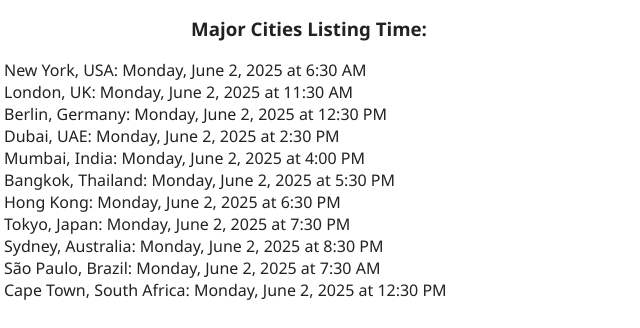
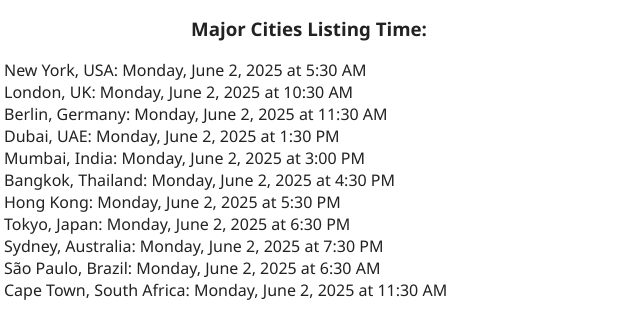
Before and after one commit to itsmesatyavir/listing, a plain HTML site: page index.html in a window 1280 px wide. Shown: the part 338-666 px from the top of the page, 331-971 px from the left. Drawn offline with Linux system fonts and the light colour scheme.

Commit message:
Update index.html

```diff
--- a/index.html
+++ b/index.html
@@ -88,7 +88,7 @@
   </div>
 
   <script>
-    const listingUTC = new Date(Date.UTC(2025, 5, 2, 10, 30, 0)); // June 2, 10:30 AM UTC
+    const listingUTC = new Date(Date.UTC(2025, 5, 2, 9, 30, 0)); // June 2, 10:30 AM UTC
     const localTimeSpan = document.getElementById("localTime");
 
     function updateLocalTime() {
```
